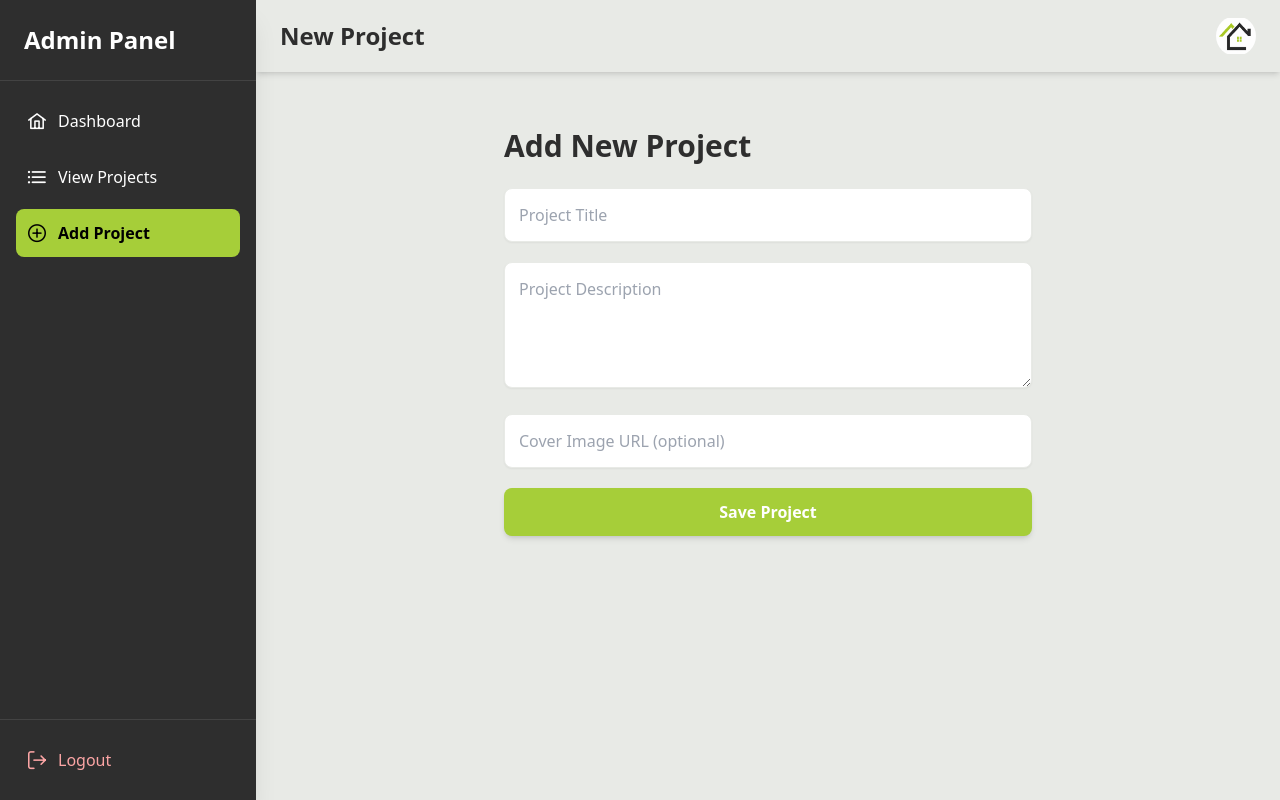
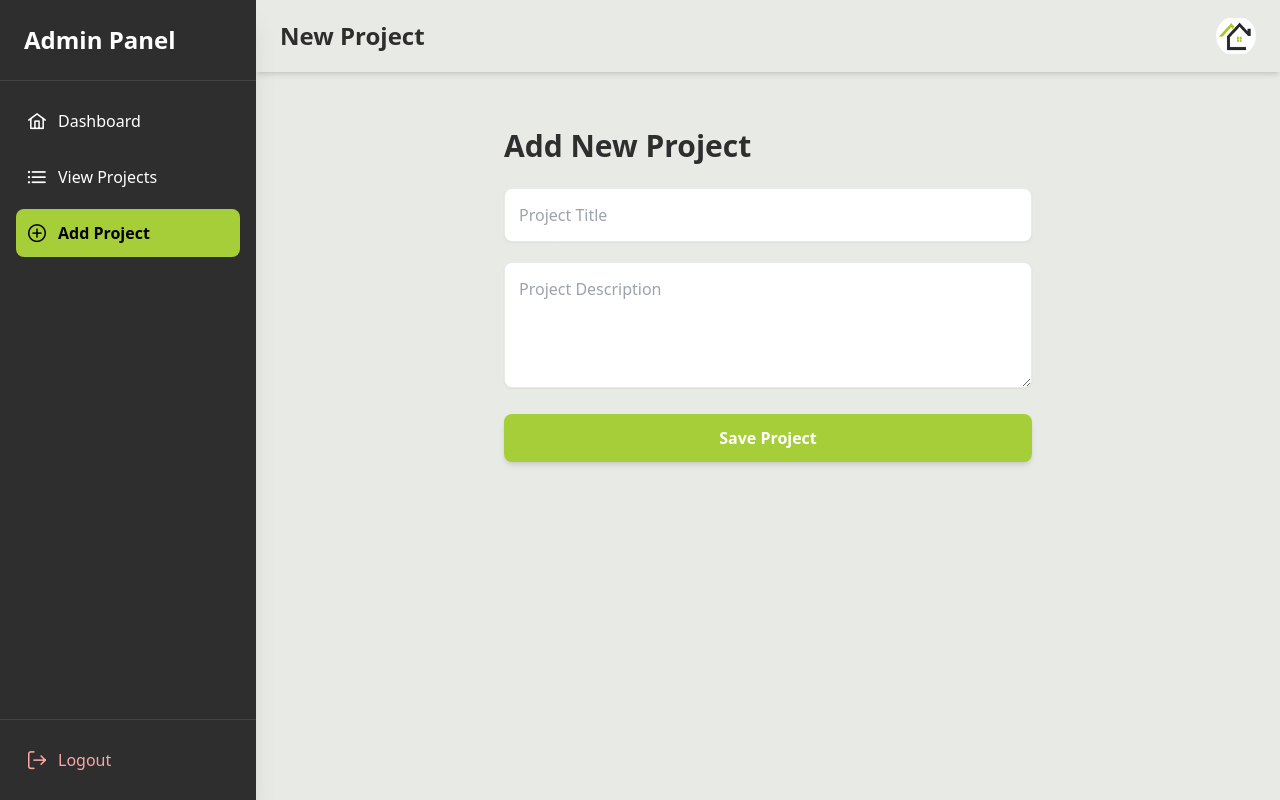
Before and after one commit to Amarildo05/Lucas-Home-Improvement, a React (Vite) app: page /admin/add-project in a window 1280 px wide. Built offline with nearby package versions, Linux system fonts and the light colour scheme; no server answers; sample sign-in values are in the browser's storage.

Commit message:
removed the optional url image when we create the proejct/ready to add the separeted photo table logic

```diff
--- a/src/admin/pages/dashboard/AddProject.jsx
+++ b/src/admin/pages/dashboard/AddProject.jsx
@@ -5,9 +5,6 @@ export default function AddProject() {
   // Form State (Supabase fields)
   const [title, setTitle] = useState("");
   const [description, setDescription] = useState("");
-
-  // Replace this with a real file upload
-  const [coverImage, setCoverImage] = useState("");
 
   // Added message states
   const [error, setError] = useState("");
@@ -21,7 +18,6 @@ export default function AddProject() {
       {
         title,
         description,
-        cover_image: coverImage || null, // <= optional for now
       },
     ]);
 
@@ -42,7 +38,6 @@ export default function AddProject() {
     // Clear form
     setTitle("");
     setDescription("");
-    setCoverImage("");
   };
 
   return (
@@ -76,7 +71,7 @@ export default function AddProject() {
           required
         />
 
-        {/* Description*/}
+        {/* Description */}
         <textarea
           placeholder="Project Description"
           className="w-full p-3.5 border border-brand-light rounded-lg shadow-sm bg-white
@@ -85,17 +80,6 @@ export default function AddProject() {
           value={description}
           onChange={(e) => setDescription(e.target.value)}
           rows={4}
-        />
-
-        {/* Replace this with real image upload */}
-        <input
-          type="text"
-          placeholder="Cover Image URL (optional)"
-          className="w-full p-3.5 border border-brand-light rounded-lg shadow-sm bg-white
-          focus:outline-none focus:ring-2 focus:ring-brand-green focus:border-brand-green
-          transition-all duration-300"
-          value={coverImage}
-          onChange={(e) => setCoverImage(e.target.value)}
         />
 
         <button
--- a/src/admin/pages/dashboard/ViewProjects.jsx
+++ b/src/admin/pages/dashboard/ViewProjects.jsx
@@ -1,7 +1,6 @@
 import { useEffect, useState } from "react";
 import { supabase } from "../../../../supabaseClient";
 
-// PrimeReact Confirm Dialog
 import { ConfirmDialog } from "primereact/confirmdialog";
 import { confirmDialog } from "primereact/confirmdialog";
 
```
